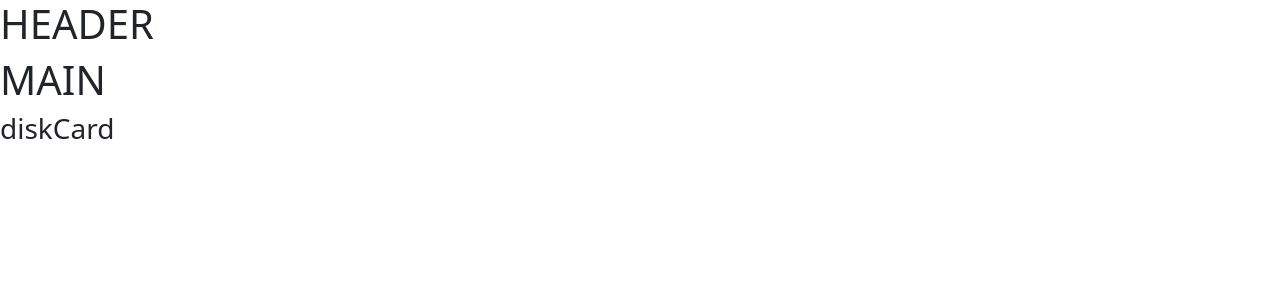
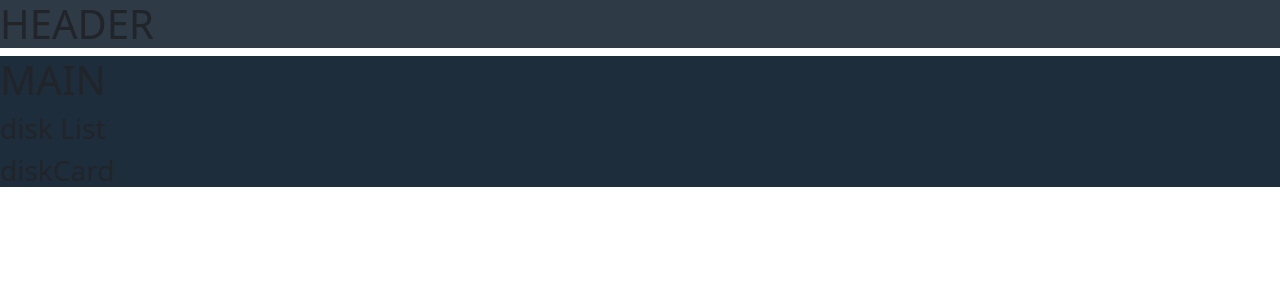
Before and after one commit to Vegadrone/vue-dischi, a Vue app: page / in a window 1280 px wide. Shown: the top 300 px of the page. Built offline with nearby package versions, Linux system fonts and the light colour scheme.

Commit message:
add diskList

```diff
--- a/src/components/Header.vue
+++ b/src/components/Header.vue
@@ -1,7 +1,7 @@
 <template>
-  <div>
+  <header>
     <h1>HEADER</h1>
-  </div>
+  </header>
 </template>
 
 <script>
@@ -10,6 +10,10 @@ export default {
 }
 </script>
 
-<style>
+<style lang="scss">
+@import "../assets/styles/variables.scss";
+    header{
+        background-color: $headerBgColor ;
+    }
 
 </style>
--- a/src/components/Main.vue
+++ b/src/components/Main.vue
@@ -1,20 +1,25 @@
 <template>
-  <div>
+  <main>
     <h1>MAIN</h1>
-    <diskCard />
-  </div>
+    <diskList/>
+  </main>
 </template>
 
 <script>
-import diskCard from "./diskCard.vue";
+import diskList from "./diskList.vue";
 
 export default {
  components: {
-    diskCard,
+    diskList,
   },
 }
 </script>
 
-<style>
+<style lang="scss">
+@import "../assets/styles/variables.scss";
+main{
+    background-color: $bgColor;
+}
+
 
 </style>
--- /dev/null
+++ b/src/components/diskList.vue
@@ -0,0 +1,21 @@
+<template>
+  <div>
+    <h3>disk List</h3>
+    <diskCard />
+  </div>
+</template>
+
+<script>
+import diskCard from "./diskCard.vue";
+
+export default {
+ components: {
+    diskCard,
+  },
+}
+</script>
+
+<style lang="scss">
+@import "../assets/styles/variables.scss";
+
+</style>
```
